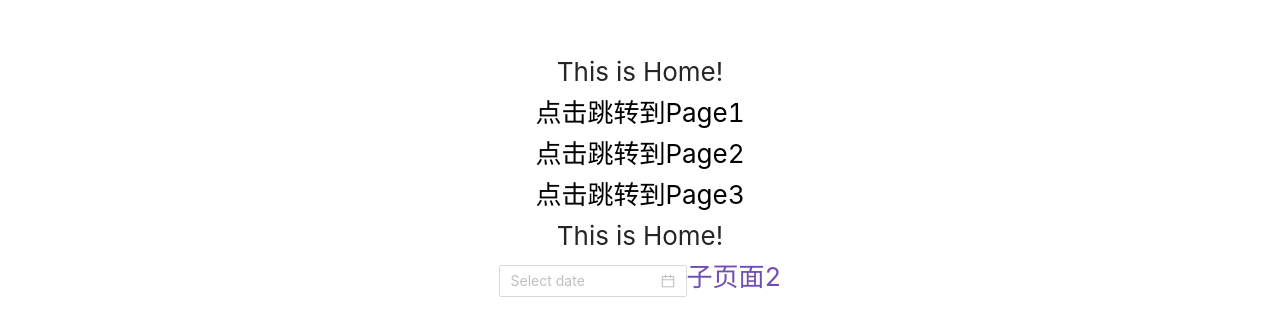
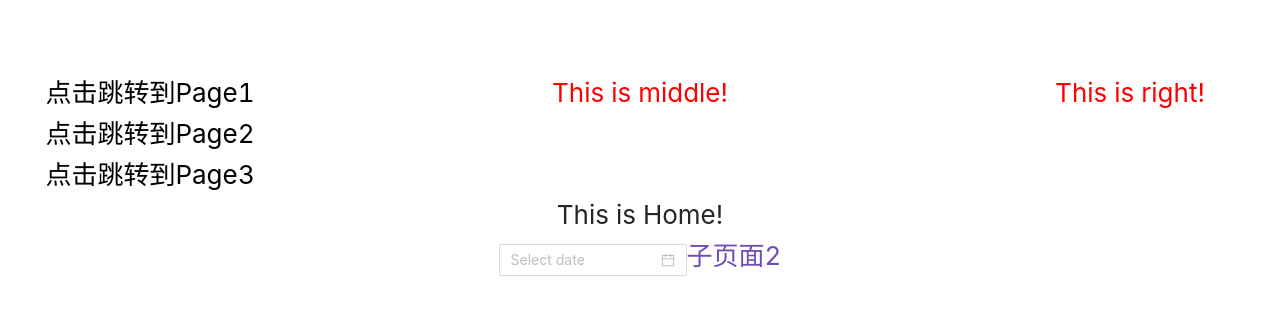
Before and after one commit to Yodonicc/practiceWithDim, a React app in the folder my-app/: page / in a window 1280 px wide. Shown: the part 225-552 px from the top of the page. Built offline with nearby package versions, Linux system fonts and the light colour scheme; no server answers.

Commit message:
use flex 圣杯布局

```diff
--- a/my-app/src/App.js
+++ b/my-app/src/App.js
@@ -3,7 +3,8 @@ import React from 'react';
 //import { Counter } from './features/counter/Counter';
 //import { Router,Route } from 'react-router';
 import { BrowserRouter as Router, Route } from "react-router-dom";
-import Home from './Home';
+//import Home from './Home';
+import Home from './purecss/Home';
 import Homeexact from './Homeexact';
 import Page1 from './Page1.js';
 import Page2 from './Page2.js';
--- a/my-app/src/purecss/Home.js
+++ b/my-app/src/purecss/Home.js
@@ -1,12 +1,12 @@
 import React from 'react';
 import { Link } from 'react-router-dom';
+import styles from './Home.module.less'
 
 class Home extends React.Component{
     render(){
         return(
-            <div>
-                <div>This is Home!</div>
-                <div>
+            <div className={styles.pageroot}>
+                <div className={styles.left}>
                     <Link to="/Page1/" style={{color:'black'}}>
                         <div>点击跳转到Page1</div>
                     </Link>
@@ -17,6 +17,8 @@ class Home extends React.Component{
                         <div>点击跳转到Page3</div>
                     </Link>
                 </div>
+                <div className={styles.middle}>This is middle!</div>
+                <div className={styles.right}>This is right!</div>
             </div>
         );
     }
--- a/my-app/src/purecss/Home.module.less
+++ b/my-app/src/purecss/Home.module.less
@@ -0,0 +1,17 @@
+.pageroot{
+    display: flex;
+    width: 100vw;
+    color: red;
+}
+
+.left{
+    width: 300px;
+}
+
+.right{
+    width: 300px;
+}
+
+.middle{
+    flex: 1;
+}
```
